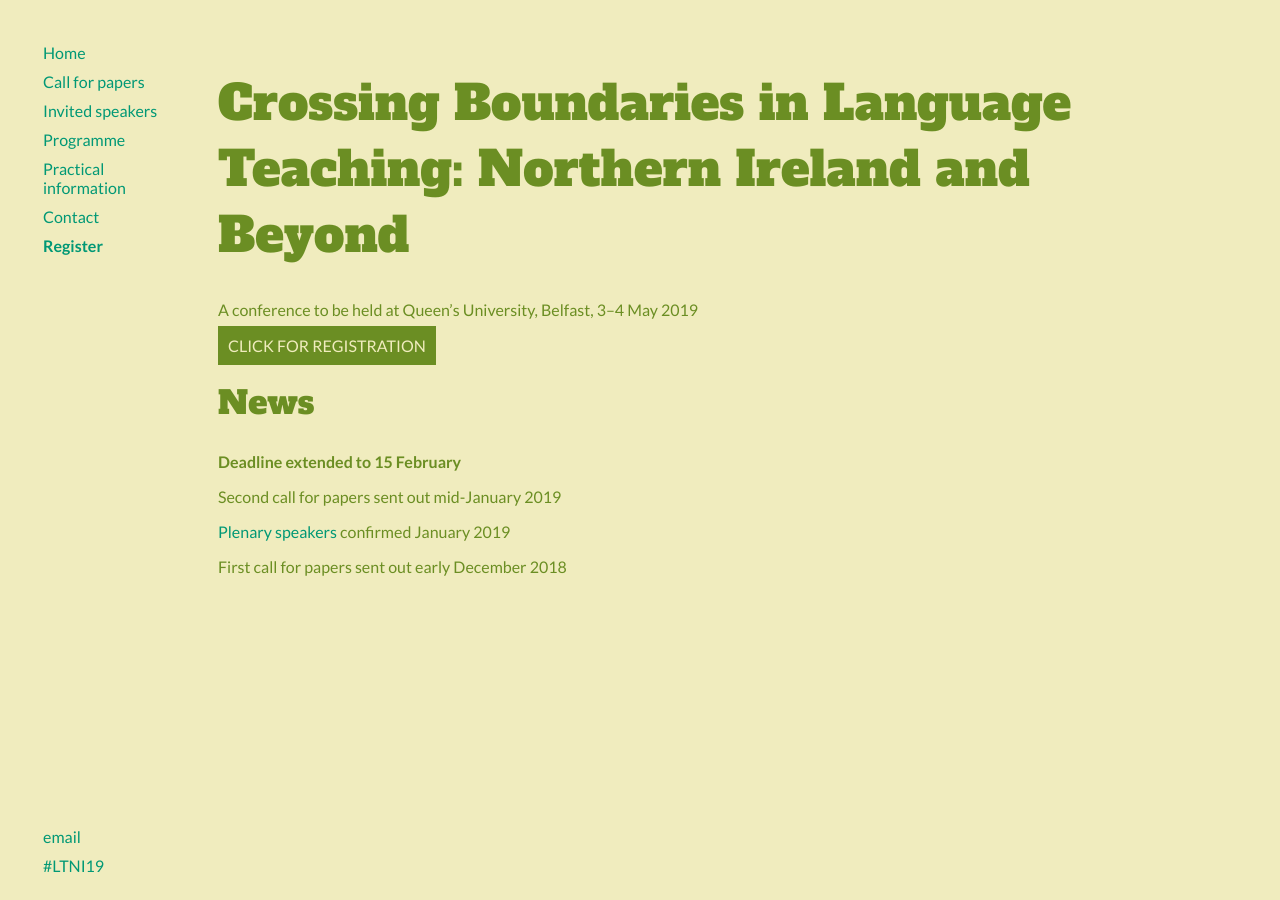
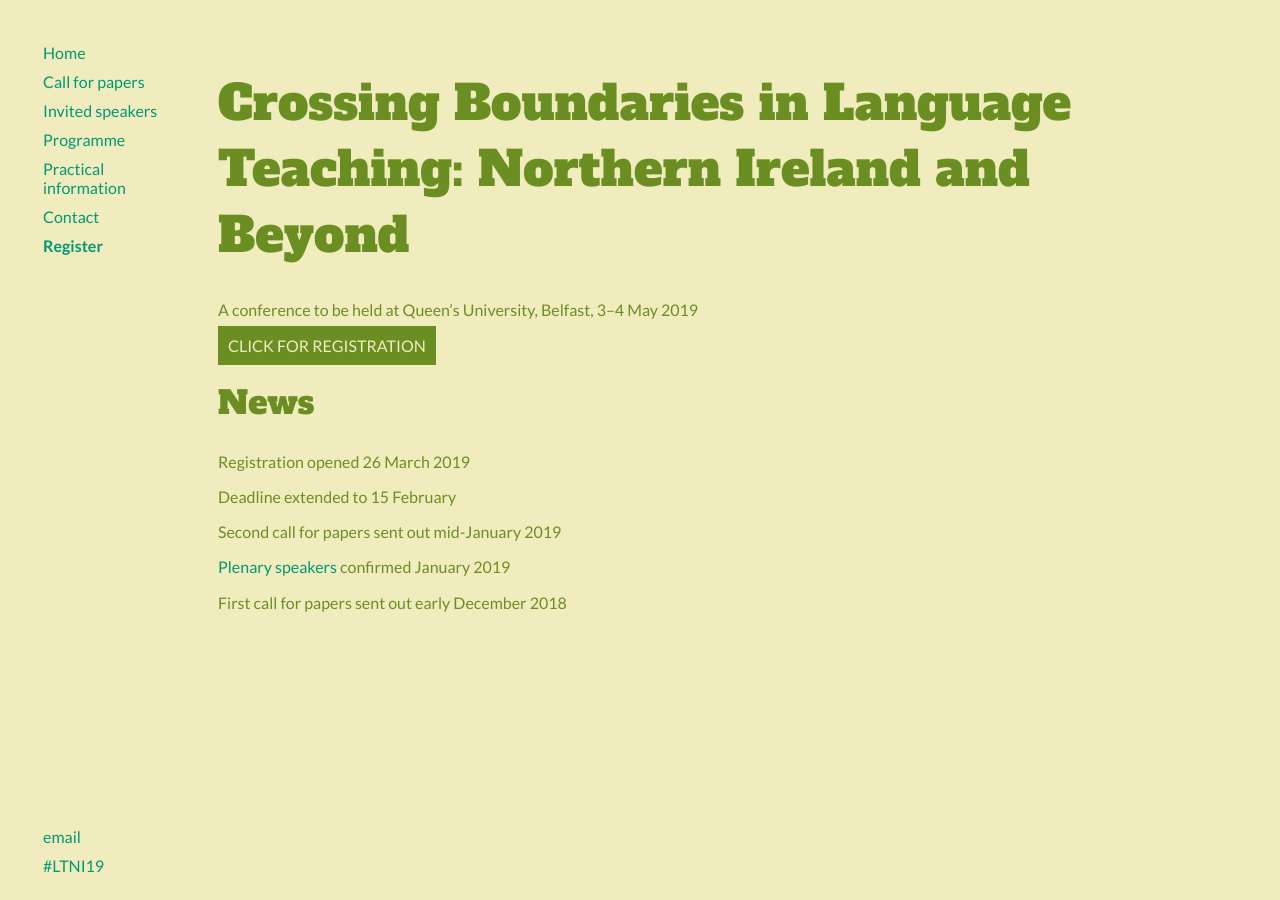
Before and after one commit to merryndd/ltni19, a Jekyll site: the page built from index.html, in a window 1280 px wide. Built offline with Jekyll 4.4.1, drawn with Linux system fonts in a browser that asks for light colours.

Commit message:
Update index.html

```diff
--- a/index.html
+++ b/index.html
@@ -7,7 +7,8 @@
 <p><a href="https://ecommerce.apps.qub.ac.uk/oscblt/catalog/" target="_blank" style="text-decoration:none"><span style="padding:10px; background:#6b8e23; color:#f0ecbe">CLICK FOR REGISTRATION</span></a></p>
 
 <h2>News</h2>
-<p><b>Deadline extended to 15 February</b></p>
+<p>Registration opened 26 March 2019</p>
+<p>Deadline extended to 15 February</p>
 <p>Second call for papers sent out mid-January 2019</p>
 <p><a href="/ltni19/speakers">Plenary speakers</a> confirmed January 2019</p>
 <p>First call for papers sent out early December 2018</p>
```
